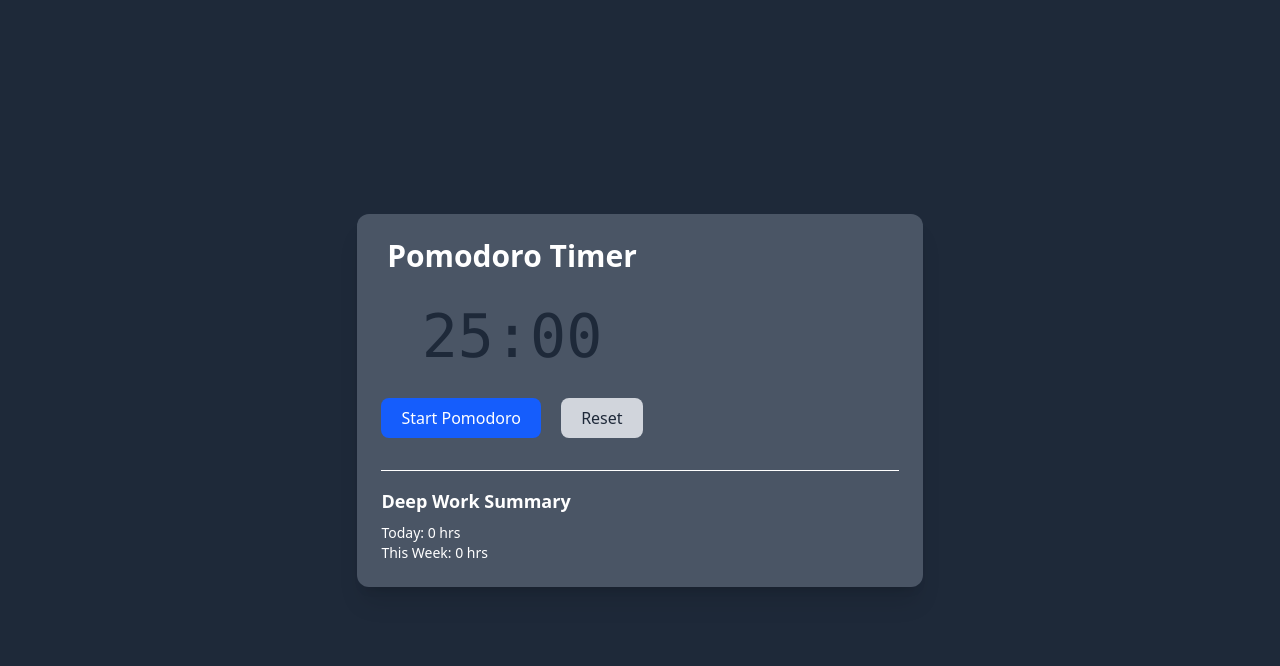
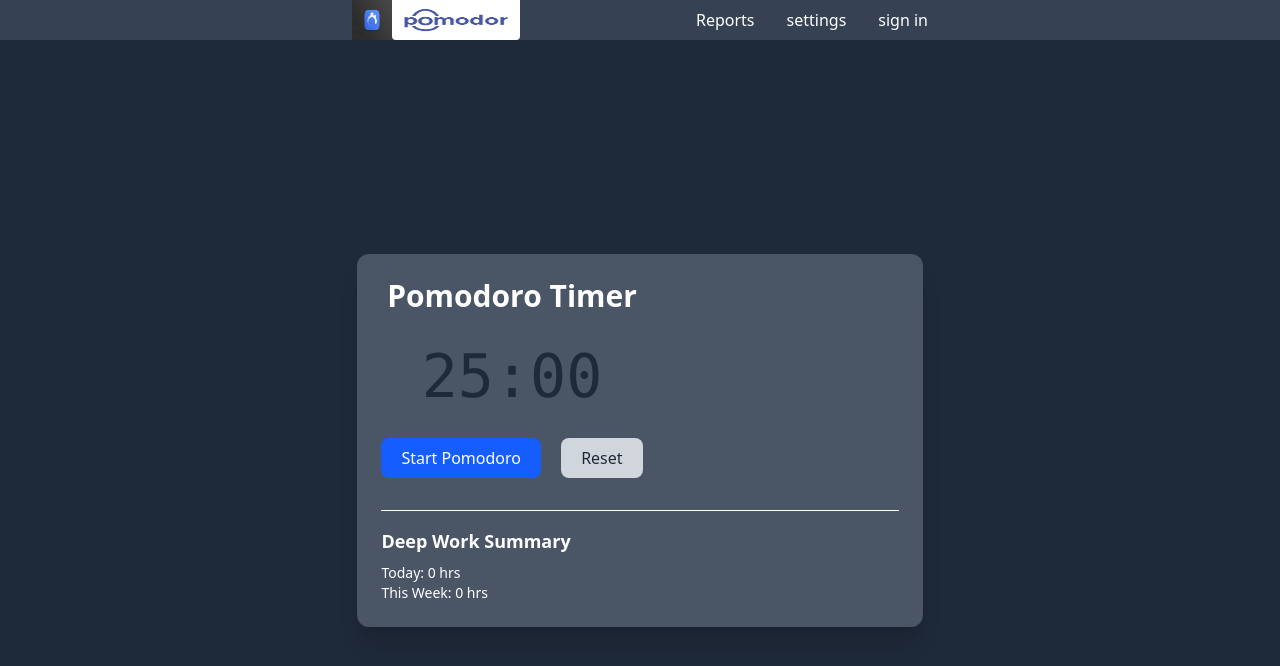
Before and after one commit to M-prisca/Poromodo-Timer, a website: page index.html in a window 1280 px wide. Drawn offline with Linux system fonts and the light colour scheme.

Commit message:
feat: Add header

```diff
--- a/index.html
+++ b/index.html
@@ -1,13 +1,31 @@
 <!DOCTYPE html>
 <html lang="en">
+
 <head>
-    <meta charset="UTF-8">
-    <meta name="viewport" content="width=device-width, initial-scale=1.0">
-    <title>Document</title>
-    <link href="./dist/output.css" rel="stylesheet">
+  <meta charset="UTF-8">
+  <meta name="viewport" content="width=device-width, initial-scale=1.0">
+  <title>Poromodo timer</title>
+  <link href="./dist/output.css" rel="stylesheet">
 </head>
-<body>
-   <body class="bg-gray-800 text-white font-sans min-h-screen flex items-center justify-center px-4">
+
+<body class=" bg-gray-800">
+  <!-- Header -->
+  <header class="flex justify-center gap-40 bg-gray-700 ">
+   <div class="flex items-center ">
+     <img src="src/images/logo.webp" alt=" logo" class="w-10 h-10 ">
+     <img src="src/images/main logo.png" alt=" main logo" class="m w-32 h-10 rounded-b-sm">
+   </div>
+    <nav class="flex items-center space-x-8 ml-4 text-white">
+      <ul class="flex space-x-8">
+        <li><a href="#" class="hover:underline">Reports</a></li>
+        <li><a href="#" class="hover:underline">settings</a></li>
+        <li><a href="#" class="hover:underline">sign in</a></li>
+      </ul>
+    </nav>
+  </header>
+  <!-- Main content -->
+
+  <section class="bg-gray-800 text-white font-sans min-h-screen flex items-center justify-center px-4">
     <div class="bg-gray-600 shadow-xl rounded-xl p-6 space-y-8 space-x-64 text-center">
       <h1 class="text-3xl font-bold text-white">Pomodoro Timer</h1>
 
@@ -33,9 +51,9 @@
         </p>
       </div>
     </div>
+  </section>
 
-    <script type="module" src="./src/main.ts"></script>
-  </body>
+  <script type="module" src="./src/main.ts"></script>
+</body>
 
-</body>
 </html>
```
Also changed, not shown: dist/output.css, src/images/logo.webp (added), src/images/main logo.png (added).
